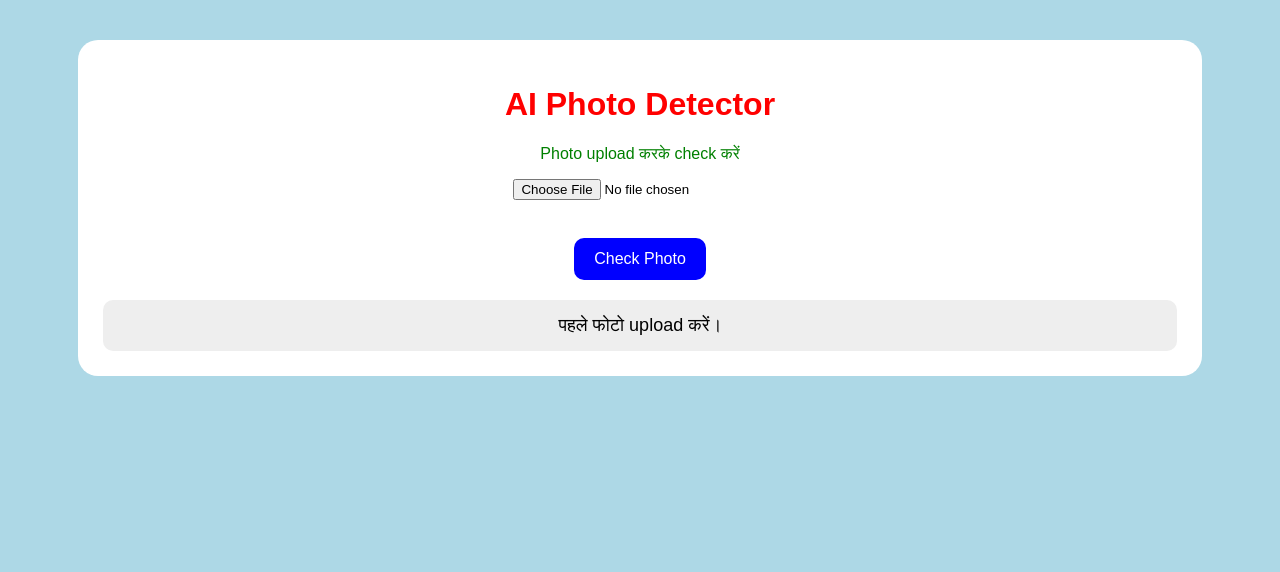
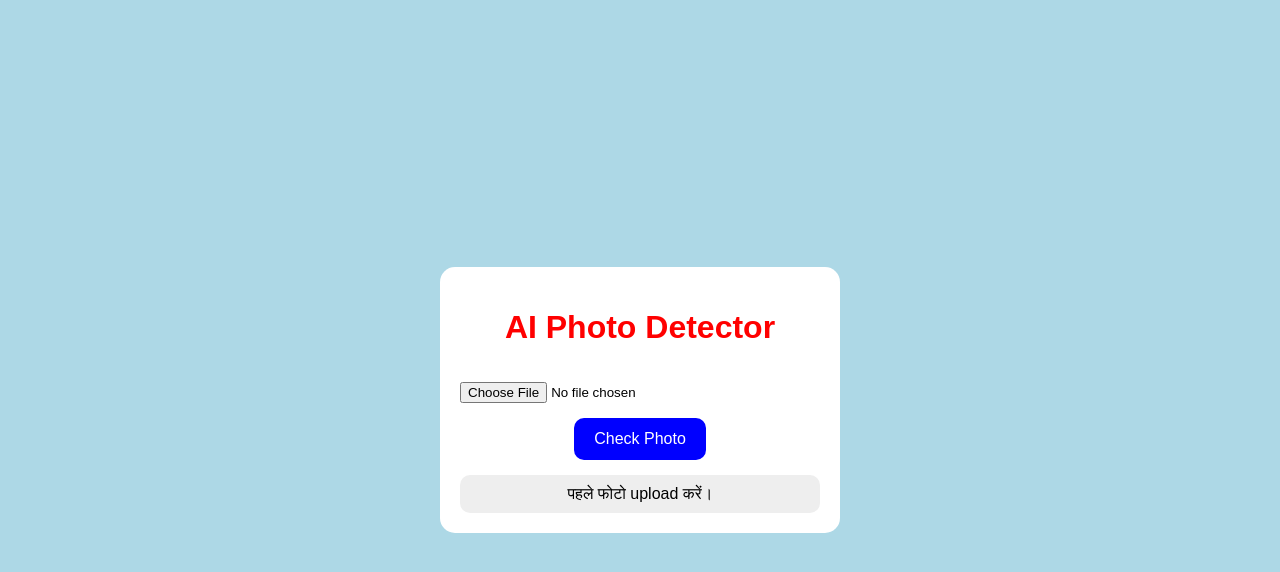
Before and after one commit to sj3324661-ops/ai-photo-detector, a website: page public/index.html in a window 1280 px wide. Both pictures are taken after a click on the button "Check Photo". Drawn offline with Linux system fonts and the light colour scheme.

Commit message:
Update index.html

```diff
--- a/public/index.html
+++ b/public/index.html
@@ -1,42 +1,47 @@
 <!DOCTYPE html>
-<html>
-
+<html lang="hi">
 <head>
   <meta charset="UTF-8">
-  <meta name="viewport" content="width=device-width, initial-scale=1">
+  <meta name="viewport" content="width=device-width, initial-scale=1.0">
 
   <title>AI Photo Detector</title>
 
   <style>
     body {
       background-color: lightblue;
-      font-family: Arial;
-      text-align: center;
+      font-family: Arial, sans-serif;
+      display: flex;
+      justify-content: center;
+      align-items: center;
+      min-height: 100vh;
+      margin: 0;
     }
 
     .card {
       background-color: white;
-      width: 85%;
-      margin: 40px auto;
-      padding: 25px;
-      border-radius: 20px;
+      width: 90%;
+      max-width: 400px;
+      padding: 20px;
+      border-radius: 15px;
+      text-align: center;
+      box-sizing: border-box;
     }
 
     h1 {
       color: red;
-      font-size: 32px;
     }
 
-    p {
-      color: green;
+    input {
+      margin: 15px 0;
+      width: 100%;
     }
 
-    #preview {
-      width: 100%;
-      max-width: 300px;
-      margin-top: 20px;
-      border-radius: 15px;
+    img {
+      max-width: 100%;
+      max-height: 250px;
+      border-radius: 10px;
       display: none;
+      margin: 15px auto;
     }
 
     button {
@@ -45,17 +50,15 @@
       border: none;
       padding: 12px 20px;
       border-radius: 10px;
-      margin-top: 20px;
       font-size: 16px;
+      cursor: pointer;
     }
 
     #result {
-      margin-top: 20px;
-      padding: 15px;
+      margin-top: 15px;
+      padding: 10px;
       border-radius: 10px;
       background-color: #eeeeee;
-      font-size: 18px;
-      display: none;
     }
   </style>
 </head>
@@ -66,17 +69,17 @@
 
     <h1>AI Photo Detector</h1>
 
-    <p>Photo upload करके check करें</p>
+    <input
+      type="file"
+      id="photo"
+      accept="image/*"
+    >
 
-    <input type="file" id="photo" accept="image/*">
+    <img id="preview" alt="Photo Preview">
 
-    <br>
-
-    <img id="preview">
-
-    <br>
-
-    <button id="checkButton">Check Photo</button>
+    <button onclick="checkPhoto()">
+      Check Photo
+    </button>
 
     <div id="result">
       Result यहाँ आएगा
@@ -85,40 +88,48 @@
   </div>
 
   <script>
-
     const photo = document.getElementById("photo");
     const preview = document.getElementById("preview");
-    const checkButton = document.getElementById("checkButton");
     const result = document.getElementById("result");
 
-    photo.addEventListener("change", function() {
-
+    photo.addEventListener("change", function () {
       const file = photo.files[0];
 
       if (file) {
         preview.src = URL.createObjectURL(file);
         preview.style.display = "block";
-
-        result.style.display = "none";
+        result.innerText = "Photo तैयार है।";
       }
-
     });
 
-    checkButton.addEventListener("click", function() {
+    async function checkPhoto() {
+      const file = photo.files[0];
 
-      if (!photo.files[0]) {
+      if (!file) {
         result.innerText = "पहले फोटो upload करें।";
-        result.style.display = "block";
         return;
       }
 
-      result.innerText = "Photo check हो रही है...";
-      result.style.display = "block";
+      result.innerText = "Photo server पर भेजी जा रही है...";
 
-    });
+      const formData = new FormData();
+      formData.append("photo", file);
 
+      try {
+        const response = await fetch("/check", {
+          method: "POST",
+          body: formData
+        });
+
+        const data = await response.json();
+
+        result.innerText = data.message || data.error;
+
+      } catch (error) {
+        result.innerText = "Server से connection नहीं हुआ।";
+      }
+    }
   </script>
 
 </body>
-
 </html>
```
